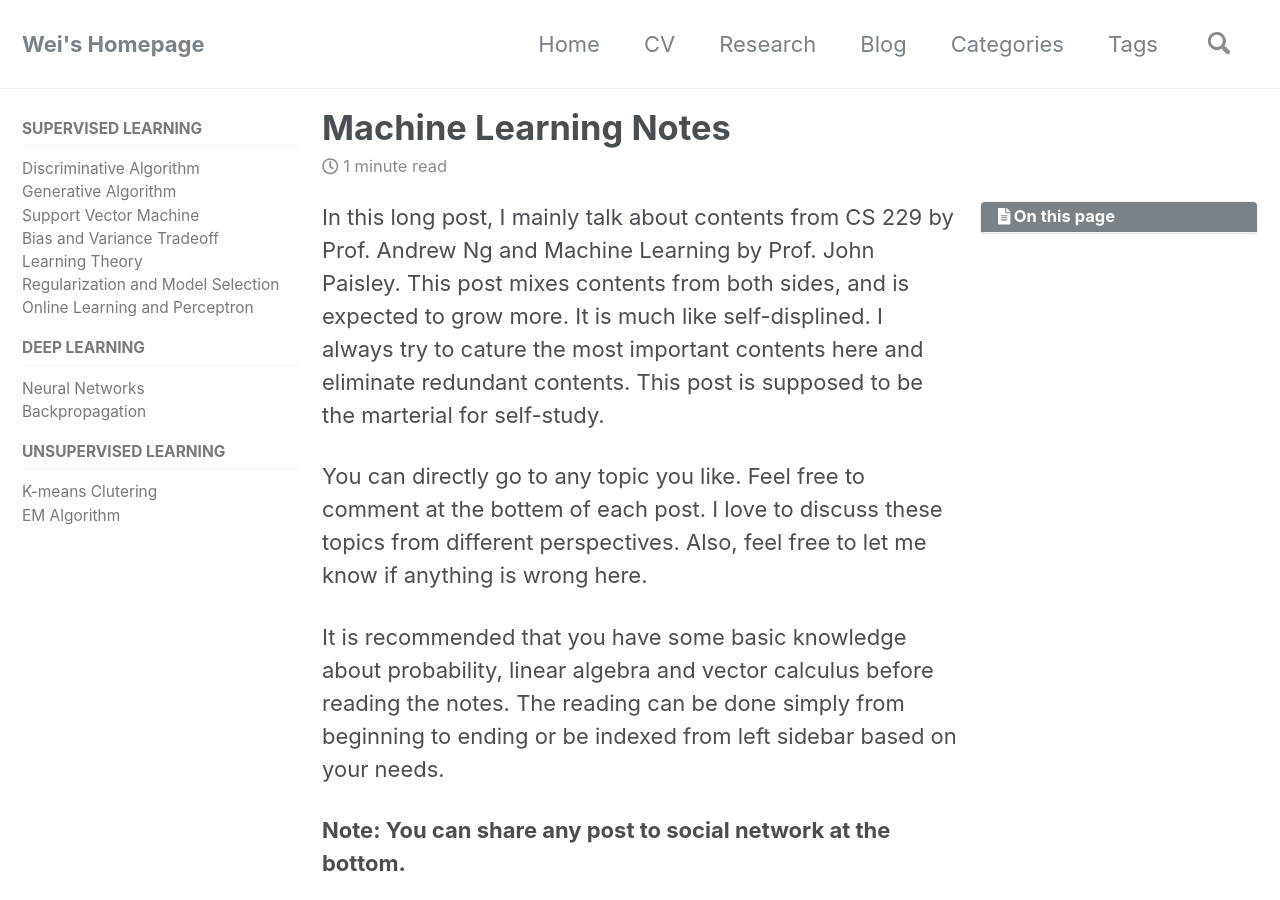
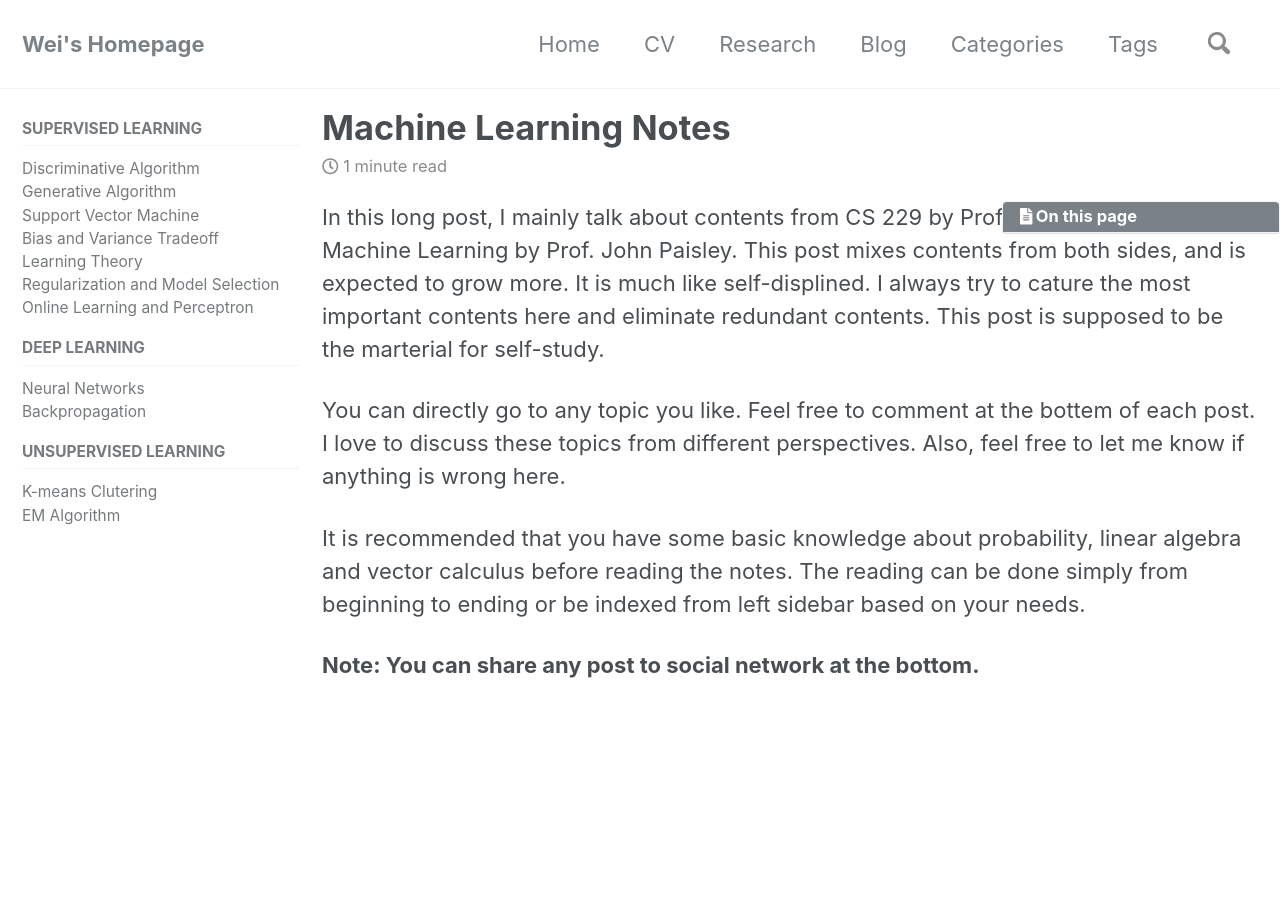
Before and after one commit to Wei2624/Wei2624.github.io, a Jekyll site: the page built from _posts/2018-6-25-Machine Learning Notes.md, in a window 1280 px wide and 900 px high. Built offline with Jekyll 4.4.1, drawn with Linux system fonts in a browser that asks for light colours; nearby versions of some CDN libraries; a script that is not in the unit is left out; comment, search, counter and statistics services are not loaded.

Commit message:
side bar

```diff
--- a/_sass/minimal-mistakes/_archive.scss
+++ b/_sass/minimal-mistakes/_archive.scss
@@ -9,12 +9,12 @@
   @include breakpoint($large) {
     float: right;
     width: calc(100% - #{$right-sidebar-width-narrow});
-    padding-right: $right-sidebar-width-narrow;
+/*    padding-right: $right-sidebar-width-narrow;*/
   }
 
   @include breakpoint($x-large) {
     width: calc(100% - #{$right-sidebar-width});
-    padding-right: $right-sidebar-width;
+/*    padding-right: $right-sidebar-width;*/
   }
 }
 
--- a/_sass/minimal-mistakes/_page.scss
+++ b/_sass/minimal-mistakes/_page.scss
@@ -23,12 +23,12 @@
   @include breakpoint($large) {
     float: right;
     width: calc(100% - #{$right-sidebar-width-narrow});
-    padding-right: $right-sidebar-width-narrow;
+/*    padding-right: $right-sidebar-width-narrow;*/
   }
 
   @include breakpoint($x-large) {
     width: calc(100% - #{$right-sidebar-width});
-    padding-right: $right-sidebar-width;
+/*    padding-right: $right-sidebar-width;*/
   }
 
   .page__inner-wrap {
--- a/_sass/minimal-mistakes/_variables.scss
+++ b/_sass/minimal-mistakes/_variables.scss
@@ -141,7 +141,7 @@ $x-large: 1280px !default;
    Grid
    ========================================================================== */
 
-$right-sidebar-width-narrow: 100px !default;
+$right-sidebar-width-narrow: 200px !default;
 $right-sidebar-width: 300px !default;
 $right-sidebar-width-wide: 400px !default;
 
```
